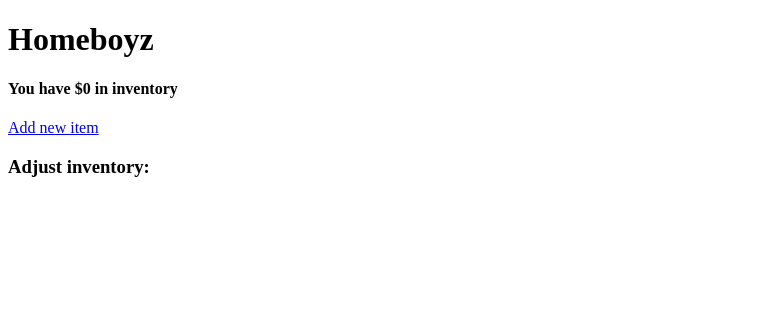
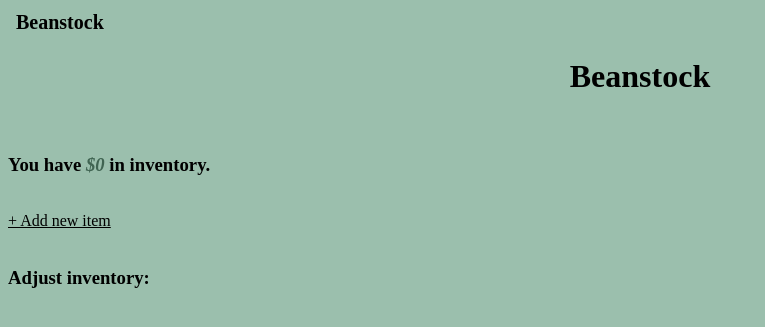
Before and after one commit to Yook74/beanstock, a Flask app: page / in a window 1280 px wide. Shown: the top 327 px of the page, without its empty margins (0-765 px from the left). Run offline with Flask 3, Linux system fonts and the light colour scheme; data that the repository does not hold is empty.

Commit message:
added css

```diff
--- /dev/null
+++ b/static/base.css
@@ -0,0 +1,73 @@
+body {
+    background: #9BBFAD;
+    font-family: SimSong;
+}
+
+/*button {*/
+/*    color: red;*/
+/*}*/
+
+/*#second-button {*/
+/*    color: green;*/
+/*}*/
+
+/*.orange-button {*/
+/*    color: orange;*/
+/*}*/
+
+/*.bold-button {*/
+/*    font-weight: bold;*/
+/*}*/
+
+/*.pretty-text {*/
+/*    font-family: Georgia;*/
+/*    font-style: italic;*/
+/*    color: purple;*/
+/*    font-variant-caps: small-caps;*/
+.home-botton {
+    border-color: transparent;
+    background-color: transparent;
+    font-family: SimSong;
+    font-size: 20px;
+    font-weight: bold;
+}
+
+.homepage {
+    font-family: SimSong;
+    font-weight: bold;
+}
+.item-type-block a {
+    color: white;
+}
+
+a:hover {
+    color: #406452;
+}
+
+h1 {
+    text-align: center;
+}
+
+.item-type-container {
+    display: flex;
+    flex-wrap: wrap;
+}
+
+.item-type-block {
+    background-color: #D3E3DB;
+    margin: 10px;
+    border: 2px solid black;
+    padding: 5px;
+    width: 12%;
+    cursor: pointer;
+}
+
+a {
+    color: black;
+}
+
+.important-number {
+    font-weight: bold;
+    font-style: italic;
+    color: #406452;
+}
--- a/templates/base.html
+++ b/templates/base.html
@@ -3,8 +3,10 @@
 <head>
     <meta charset="UTF-8">
     <title>{% block title %}Beanstock{% endblock %}</title>
+    <link rel="stylesheet" href="/static/base.css" />
 </head>
 <body>
+    <button class="home-botton" onclick="window.location='/'">Beanstock</button>
     {% block content %}{% endblock %}
     {% block scripts %}{% endblock %}
 </body>
--- a/templates/home.html
+++ b/templates/home.html
@@ -1,14 +1,21 @@
 {% extends 'base.html' %}
 {% block content %}
-    <h1>Homeboyz</h1>
-    <h4>You have ${{ total_value }} in inventory</h4>
-    <a href="/item/new">Add new item</a>
+    <h1 class="homepage">Beanstock</h1>
+    <br>
+    <h3>You have <span class="important-number">${{ total_value }}</span> in inventory.</h3>
+    <br>
+    <a href="/item/new">+ Add new item</a>
+    <br>
     <br>
     <h3>Adjust inventory:</h3>
-    {% for type in item_types %}
-        <h4>{{ type.name }}</h4>
-        {% for item in type.items %}
-            <a href="/item/{{ item.id }}/adjust">{{ item.short_name }}</a><br>
+    <div class="item-type-container">
+        {% for type in item_types %}
+            <div class="item-type-block">
+                <h4>{{ type.name }}</h4>
+                {% for item in type.items %}
+                    <a href="/item/{{ item.id }}/adjust">{{ item.short_name }}</a><br>
+                {% endfor %}
+            </div>
         {% endfor %}
-    {% endfor %}
+    </div>
 {% endblock %}
```
Also changed, not shown: templates/adjust_item.html (+6 -9 lines), static/leef.png (added), 1 other file.
